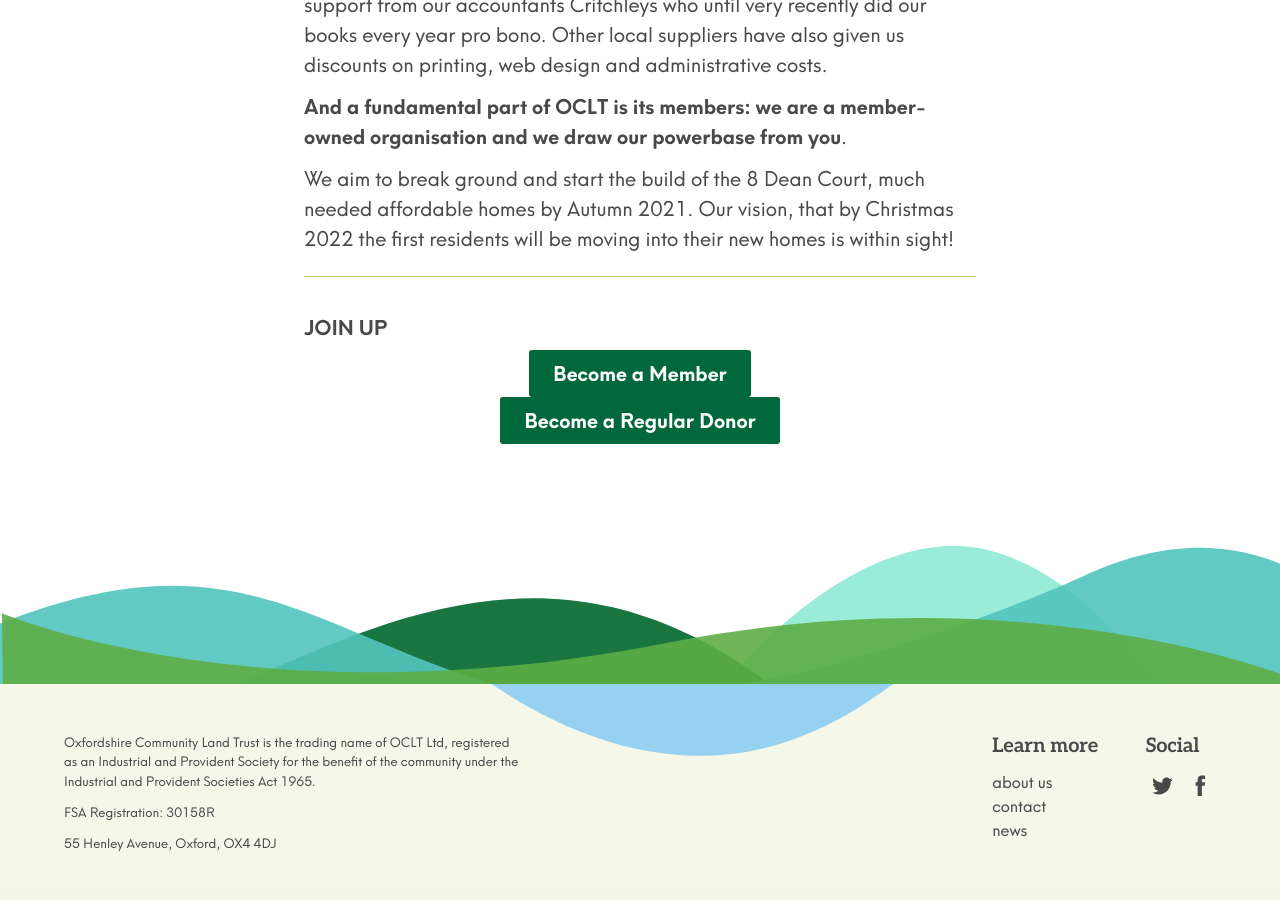
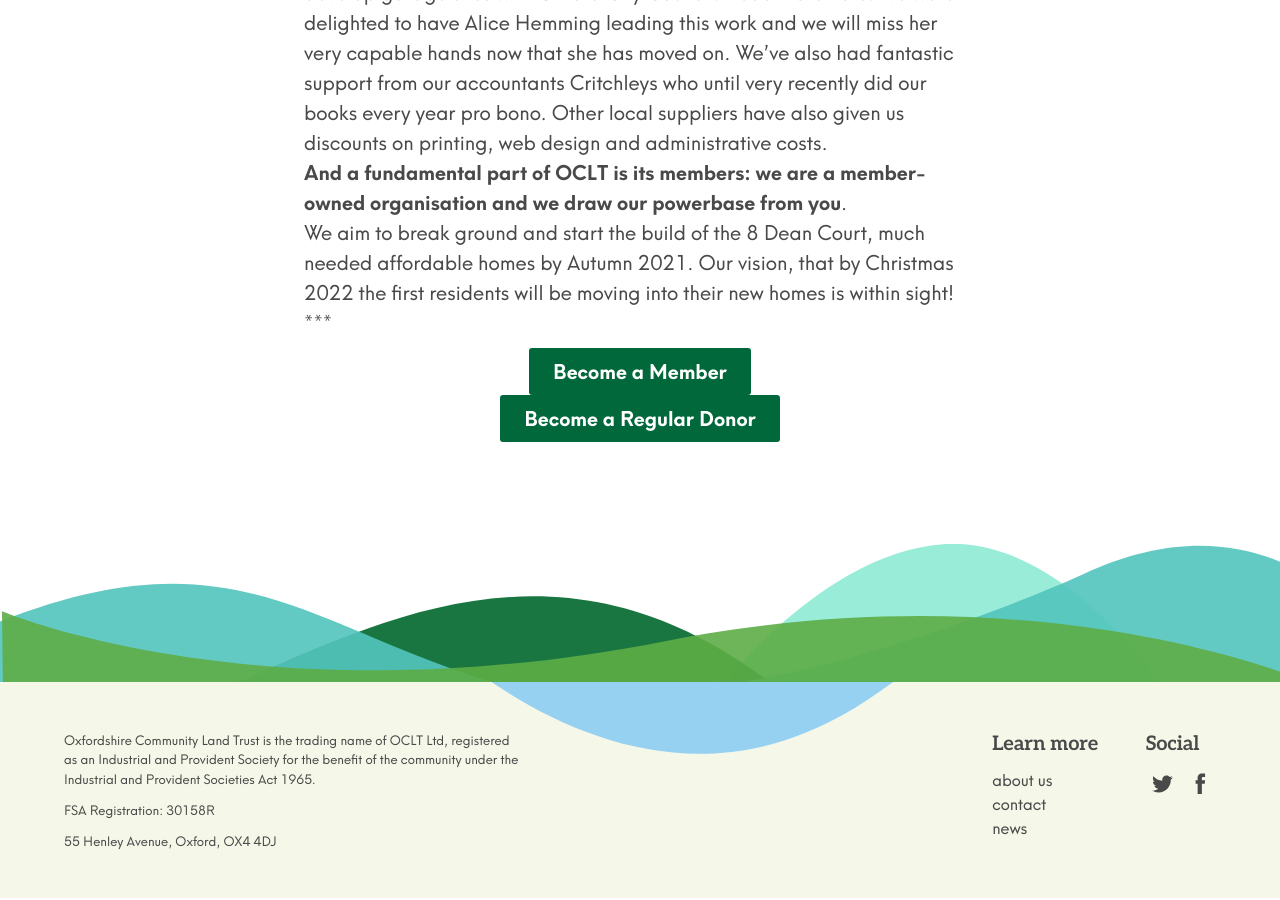
Before and after one commit to johnpuddephatt/oclt, a Jekyll site: the page built from _posts/2021-04-09-help-us-create-an-alternative-housing-system-become-a-supporter-member.md, in a window 1280 px wide and 900 px high, scrolled down 1913 px. Built offline with Jekyll 4.4.1, drawn with Linux system fonts in a browser that asks for light colours.

Commit message:
Update from Forestry.io Oxfordshire CLT updated _posts/2021-04-09-help-us-create-an-alternative-housing-system-become-a-supporter-member.md

```diff
--- a/_posts/2021-04-09-help-us-create-an-alternative-housing-system-become-a-supporter-member.md
+++ b/_posts/2021-04-09-help-us-create-an-alternative-housing-system-become-a-supporter-member.md
@@ -12,27 +12,27 @@ The pandemic and all the inequalities laid bare by it, have underlined the criti
 ### How you can help
 
 You can become a member of OCLT for just £1. As a member you will receive regular updates about our work and have the chance to influence the future work of OCLT through attending AGMs and voting on major decisions. You’ll also be invited to other events for example celebratory events when we start on site. You’ll also have the chance to look at and comment on our plans before they’re finalised.
-
+<br>
 <center>{% include button.html link="https://app.donorfy.com/form/J7EEWBHW62/53NSK?mc_cid=a858633f39&mc_eid=UNIQID" text="Become a Member" %}</center>
-
+<br>
+<br>
 To get to the next stage we aim to raise a total of £12,000 to take us to March 2022. This is simply to cover essentials such as membership of our professional body [NCLT,](http://www.communitylandtrusts.org.uk/) insurance, bookkeeping, and online communication costs. We would love you to become a supporter member and make a regular small or large donation. Any amount will help. So please…
-
+<br>
 <center>{% include button.html link="https://app.donorfy.com/form/J7EEWBHW62/Q58RQ" text="Become a Regular Donor" %}</center>
+<br>
 
 ### Many have contributed to the story so far
 
 Lots of people have helped get the project this far. The late [Tony Crofts](https://www.oclt.org.uk/2021/03/29/tribute-to-tony-crofts.html) who some of us remember with his wonderful energy and verve, found our main site at Dean Court. Since then, the board of OCLT, all volunteers, have worked tirelessly to make it happen. We estimate that the time contribution of the Board every year is upwards of 2000 hours. More recently in 2019, we were helped with a large and generous donation from two benefactors to fund the work that took the Dean Court site successfully through planning. It also enabled us to undertake the detailed development appraisal which was essential for the funding applications. We are grateful to John Bloxsom for his outstanding leadership of this work.
-
+<br>
 In 2020, we had more success with a grant from the Cohesive Communities Fund. This helped us to do more work towards our long term vision. We grew the membership by 50%. And in partnership with Oxford City Council and local architects Transition by Design we also secured further funding to develop garage sites with Oxford City Council. Read more [here](https://transitionbydesign.org/articles/weve-won-funding-to-turn-unloved-plots-of-land-into-new-social-homes/). We were delighted to have Alice Hemming leading this work and we will miss her very capable hands now that she has moved on. We’ve also had fantastic support from our accountants Critchleys who until very recently did our books every year pro bono. Other local suppliers have also given us discounts on printing, web design and administrative costs.
-
+<br>
 **And a fundamental part of OCLT is its members: we are a member-owned organisation and we draw our powerbase from you**.
-
+<br>
 We aim to break ground and start the build of the 8 Dean Court, much needed affordable homes by Autumn 2021. Our vision, that by Christmas 2022 the first residents will be moving into their new homes is within sight!
-
+<br>
 ***
-
-### JOIN UP
-
+<br>
 <center>{% include button.html link="https://app.donorfy.com/form/J7EEWBHW62/53NSK?mc_cid=a858633f39&mc_eid=UNIQID" text="Become a Member" %}</center>
 
 <center>{% include button.html link="https://app.donorfy.com/form/J7EEWBHW62/Q58RQ" text="Become a Regular Donor" %}</center>
```
